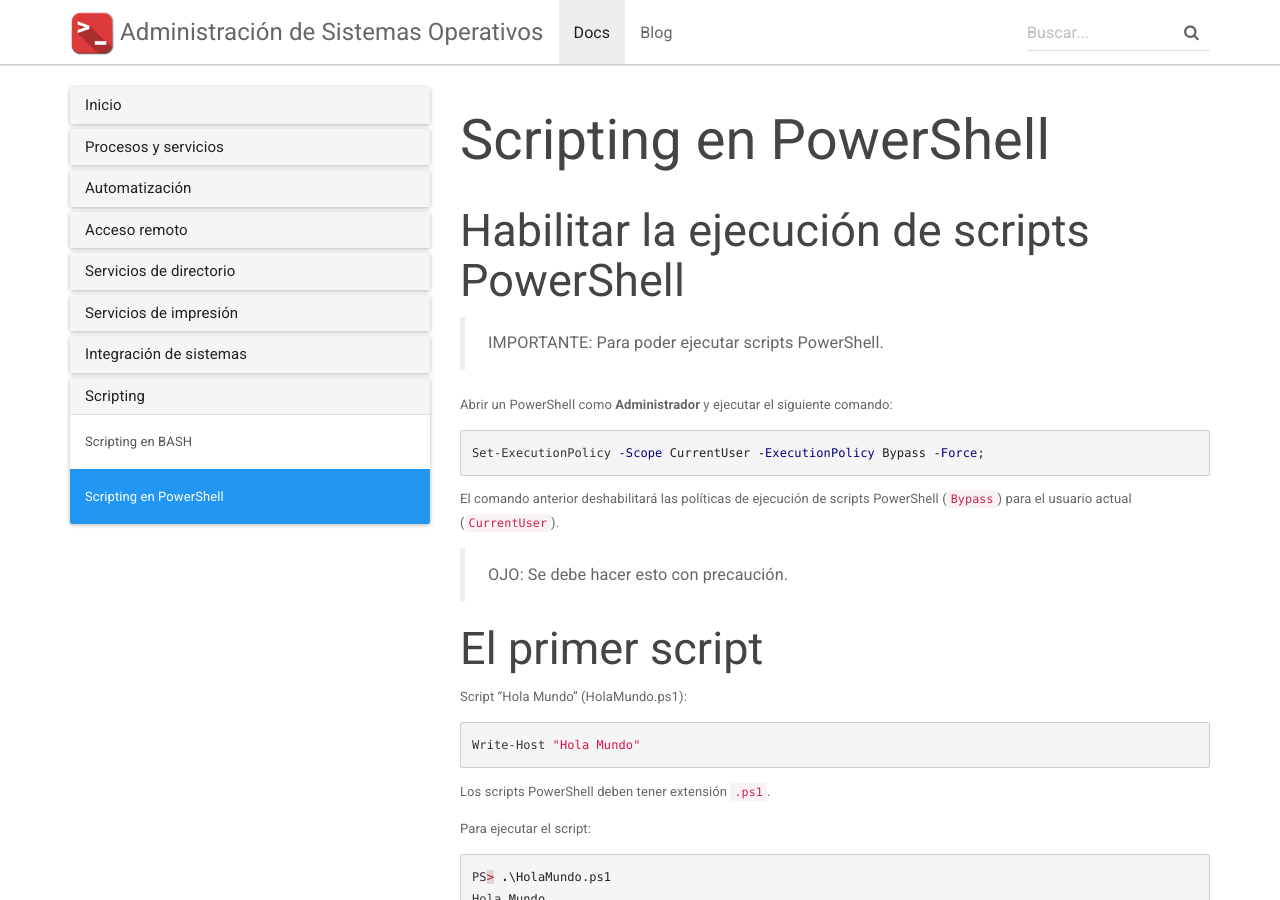
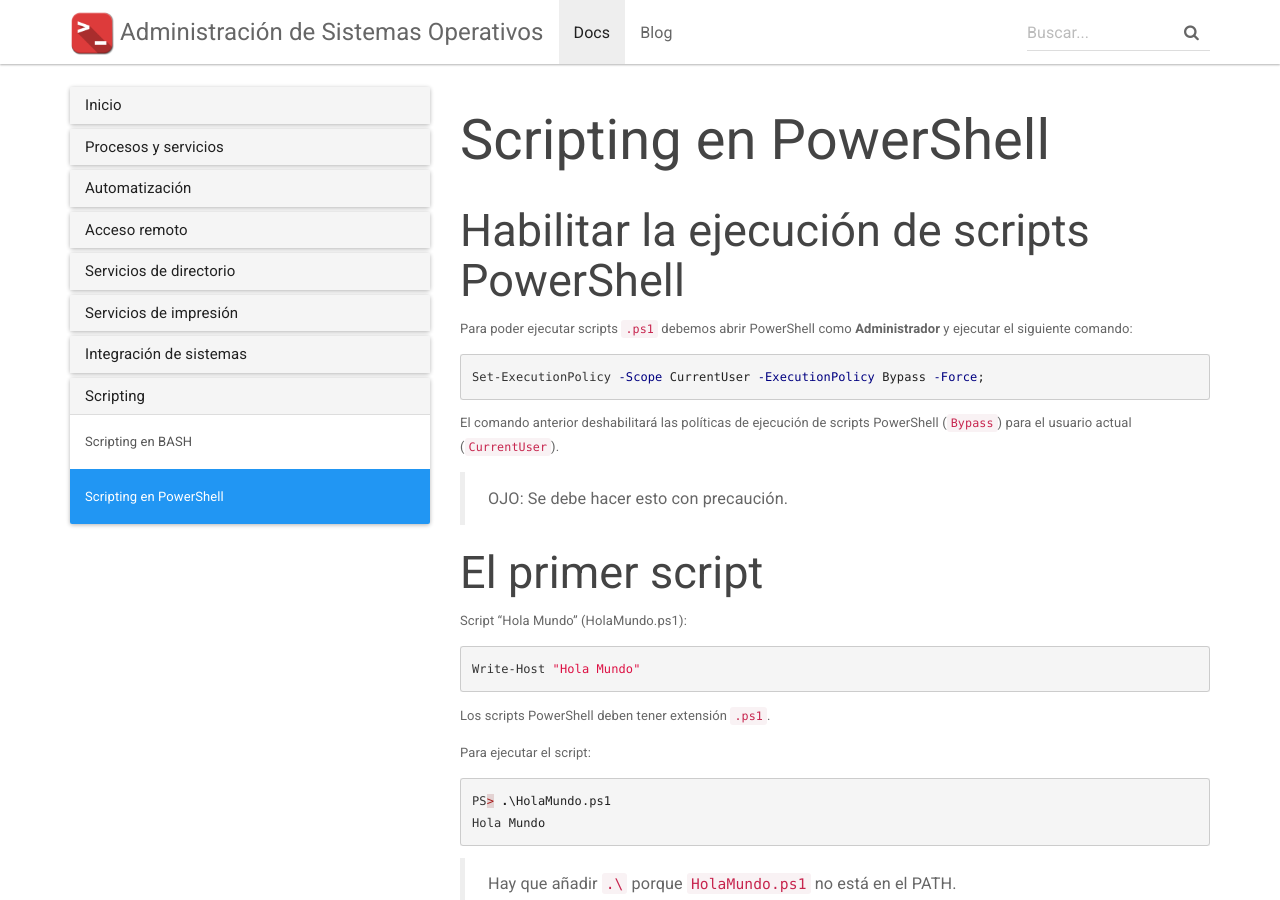
Before and after one commit to asir-add/asir-add.github.io, a Jekyll site: the page built from docs/_docs/scripting/powershell.md, in a window 1280 px wide and 900 px high. Built offline with Jekyll 4.4.1, drawn with Linux system fonts in a browser that asks for light colours; nearby versions of some CDN libraries.

Commit message:
Update powershell.md

````diff
--- a/docs/_docs/scripting/powershell.md
+++ b/docs/_docs/scripting/powershell.md
@@ -4,9 +4,7 @@
 
 ## Habilitar la ejecución de scripts PowerShell
 
-> IMPORTANTE: Para poder ejecutar scripts PowerShell.
-
-Abrir un PowerShell como **Administrador** y ejecutar el siguiente comando:
+Para poder ejecutar scripts `.ps1` debemos abrir PowerShell como **Administrador** y ejecutar el siguiente comando:
 
 ```powershell
 Set-ExecutionPolicy -Scope CurrentUser -ExecutionPolicy Bypass -Force;
````
